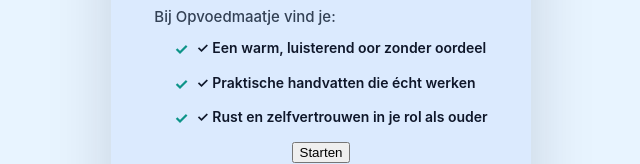
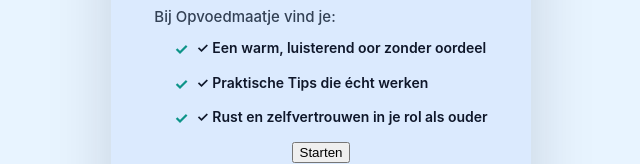
Before and after one commit to Wim007/opvoedmaatje-frontend, a React (Create React App) app: page / in a window 1280 px wide. Shown: the part 509-673 px from the top of the page, without its empty margins (319-959 px from the left). Built offline with nearby package versions, Linux system fonts and the light colour scheme.

Commit message:
Correct 'Praktische handvatten' to 'Praktische Tips'

```diff
--- a/src/App.js
+++ b/src/App.js
@@ -40,7 +40,7 @@
           <p>Bij Opvoedmaatje vind je:</p>
           <ul style={{marginLeft: '20px'}}>
             <li>✓ Een warm, luisterend oor zonder oordeel</li>
-            <li>✓ Praktische handvatten die écht werken</li>
+            <li>✓ Praktische Tips die écht werken</li>
             <li>✓ Rust en zelfvertrouwen in je rol als ouder</li>
           </ul>
         </div>
```
